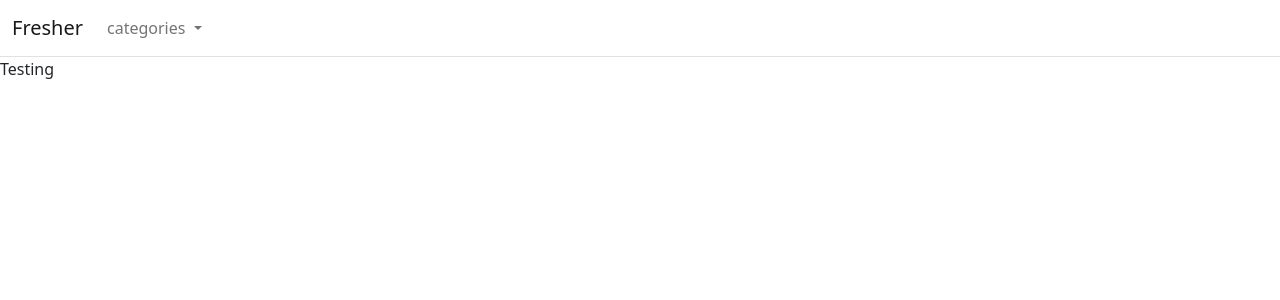
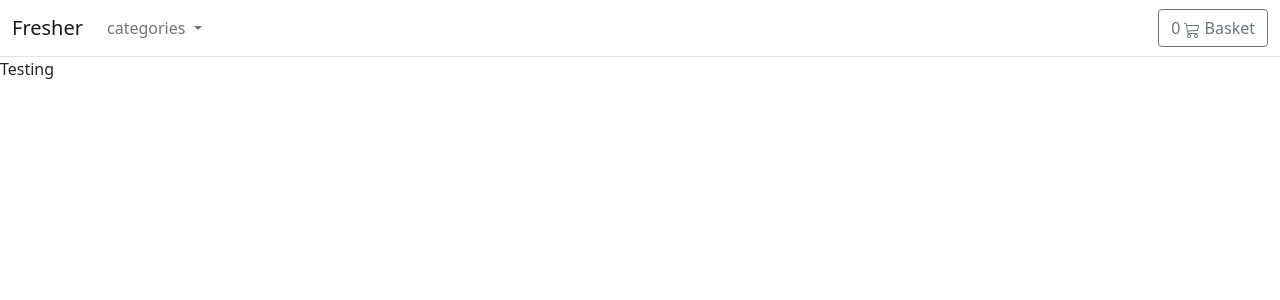
Before and after one commit to AhmedElatreby/web-dev-final, a Django app: page /basket/ in a window 1280 px wide. Shown: the top 300 px of the page. Run offline with Django 3.2, Linux system fonts and the light colour scheme; data that the repository does not hold is empty.

Commit message:
:art: creating basket button :art:

```diff
--- a/templates/base.html
+++ b/templates/base.html
@@ -6,9 +6,13 @@
     <meta charset="utf-8" />
     <title>{% block title %}Fresher{% endblock %}</title>
     <meta name="viewport" content="width=device-width, initial-scale=1">
-    <link href="https://cdn.jsdelivr.net/npm/bootstrap@5.0.0-beta1/dist/css/bootstrap.min.css" rel="stylesheet" integrity="sha384-giJF6kkoqNQ00vy+HMDP7azOuL0xtbfIcaT9wjKHr8RbDVddVHyTfAAsrekwKmP1" crossorigin="anonymous">
-   <script src="https://code.jquery.com/jquery-3.6.0.min.js" integrity="sha256-/xUj+3OJU5yExlq6GSYGSHk7tPXikynS7ogEvDej/m4=" crossorigin="anonymous"></script>
-    <script src="https://cdn.jsdelivr.net/npm/bootstrap@5.0.0-beta1/dist/js/bootstrap.bundle.min.js" integrity="sha384-ygbV9kiqUc6oa4msXn9868pTtWMgiQaeYH7/t7LECLbyPA2x65Kgf80OJFdroafW" crossorigin="anonymous"></script>
+    <link href="https://cdn.jsdelivr.net/npm/bootstrap@5.0.0-beta1/dist/css/bootstrap.min.css" rel="stylesheet"
+        integrity="sha384-giJF6kkoqNQ00vy+HMDP7azOuL0xtbfIcaT9wjKHr8RbDVddVHyTfAAsrekwKmP1" crossorigin="anonymous">
+    <script src="https://code.jquery.com/jquery-3.6.0.min.js"
+        integrity="sha256-/xUj+3OJU5yExlq6GSYGSHk7tPXikynS7ogEvDej/m4=" crossorigin="anonymous"></script>
+    <script src="https://cdn.jsdelivr.net/npm/bootstrap@5.0.0-beta1/dist/js/bootstrap.bundle.min.js"
+        integrity="sha384-ygbV9kiqUc6oa4msXn9868pTtWMgiQaeYH7/t7LECLbyPA2x65Kgf80OJFdroafW" crossorigin="anonymous">
+    </script>
 </head>
 
 <body>
@@ -31,16 +35,40 @@
                                 <li><a class="dropdown-item" href="">All</a></li>
                                 {% for category in categories %}
                                 <li>
-                                    <a class="dropdown-item" href="{{ category.get_absolute_url }}">{{ category.name|title }}</a>
+                                    <a class="dropdown-item"
+                                        href="{{ category.get_absolute_url }}">{{ category.name|title }}</a>
                                 </li>
                                 {% endfor %}
                             </ul>
                         </li>
                     </ul>
+
+                    <a type="button" role="button" href="{% url "basket:basket_summary" %}"
+                        class="btn btn-outline-secondary">
+
+                        {% with total_qty=basket|length %}
+                        <div id="basket-qty" class="d-inline-flex">
+                            {% if total_qty > 0 %}
+                            {{ total_qty }}
+                            {% else %}
+                            0
+                            {% endif %}
+                        </div>
+                        {% endwith %}
+
+                        <svg xmlns="http://www.w3.org/2000/svg" width="16" height="16" fill="currentColor"
+                            class="bi bi-cart3" viewBox="0 0 16 16">
+                            <path
+                                d="M0 1.5A.5.5 0 0 1 .5 1H2a.5.5 0 0 1 .485.379L2.89 3H14.5a.5.5 0 0 1 .49.598l-1 5a.5.5 0 0 1-.465.401l-9.397.472L4.415 11H13a.5.5 0 0 1 0 1H4a.5.5 0 0 1-.491-.408L2.01 3.607 1.61 2H.5a.5.5 0 0 1-.5-.5zM3.102 4l.84 4.479 9.144-.459L13.89 4H3.102zM5 12a2 2 0 1 0 0 4 2 2 0 0 0 0-4zm7 0a2 2 0 1 0 0 4 2 2 0 0 0 0-4zm-7 1a1 1 0 1 1 0 2 1 1 0 0 1 0-2zm7 0a1 1 0 1 1 0 2 1 1 0 0 1 0-2z" />
+                        </svg>
+                        Basket
+                    </a>
                 </div>
+
             </div>
         </nav>
     </header>
     <div id="content">{% block content %} {% endblock %}</div>
 </body>
+
 </html>
```
Also changed, not shown: basket/basket.py (+17 -0 lines).
